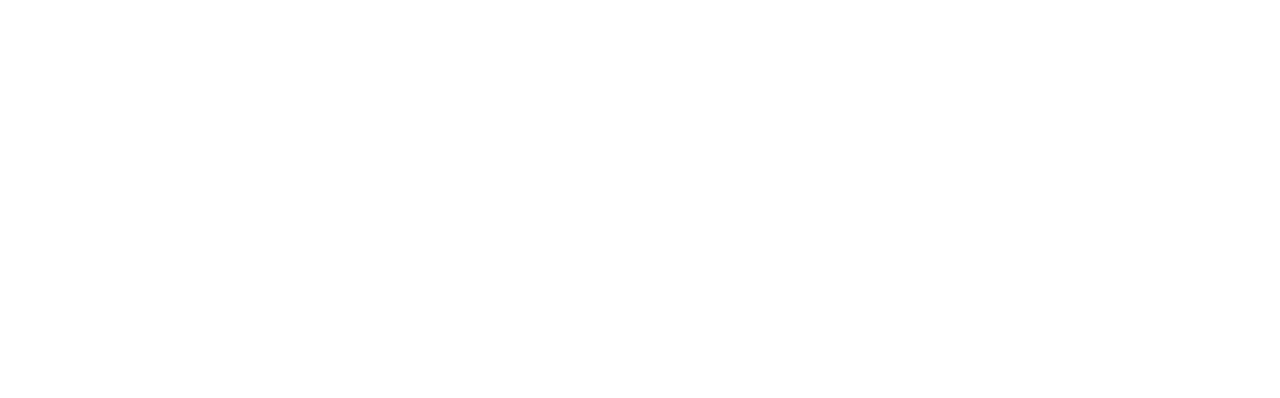
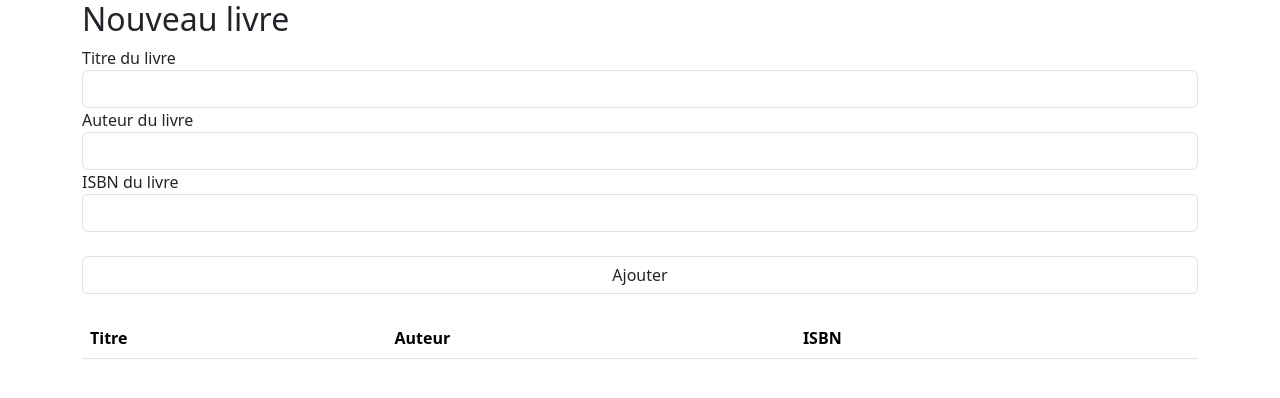
Before and after one commit to n2sy/M2i-JS-TP5, a plain HTML site: page index.html in a window 1280 px wide. Drawn offline with nearby package versions, Linux system fonts and the light colour scheme.

Commit message:
first step

```diff
--- a/index.html
+++ b/index.html
@@ -12,6 +12,32 @@
     />
   </head>
   <body>
+    <div class="container">
+      <h2>Nouveau livre</h2>
+      <form>
+        <label> Titre du livre</label>
+        <input type="text" class="form-control" />
+        <label> Auteur du livre</label>
+        <input type="text" class="form-control" />
+        <label> ISBN du livre</label>
+        <input type="text" class="form-control" />
+        <br />
+        <input type="submit" value="Ajouter" class="form-control" />
+        <!-- <button class="btn btn-primary">Ajouter</button> -->
+      </form>
+      <br />
+      <table class="table">
+        <thead>
+          <tr>
+            <th>Titre</th>
+            <th>Auteur</th>
+            <th>ISBN</th>
+            <th></th>
+          </tr>
+        </thead>
+        <tbody></tbody>
+      </table>
+    </div>
     <script src="script.js"></script>
   </body>
 </html>
```
